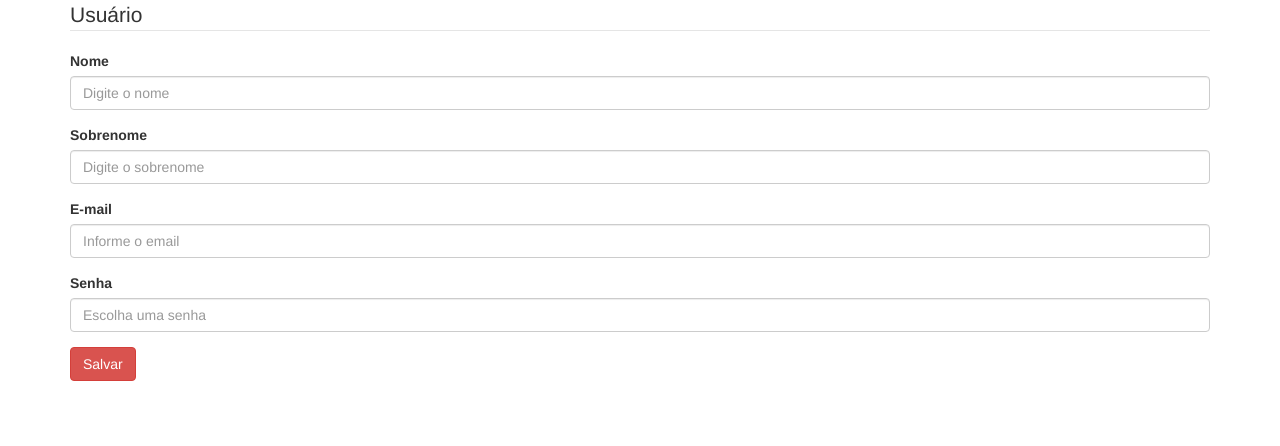
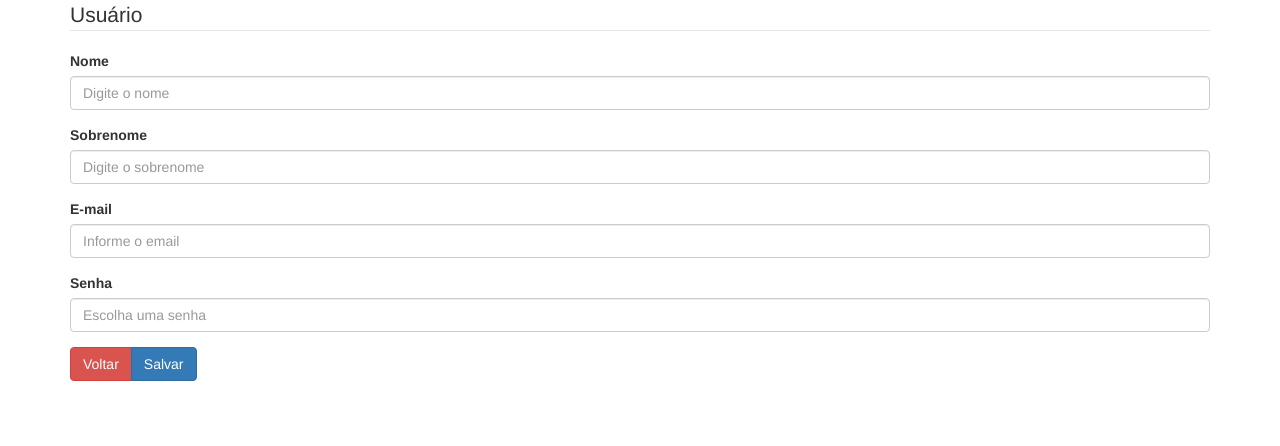
Before and after one commit to behtinholavor/DevClass, a PHP site: page /?page=usuario in a window 1280 px wide. Shown: the top 446 px of the page. Run offline with PHP 8.4, Linux system fonts and the light colour scheme; some libraries are stand-ins or nearby versions.

Commit message:
Impemented go back to home

```diff
--- a/public/pages/contato.php
+++ b/public/pages/contato.php
@@ -23,6 +23,8 @@
         <textarea cols="30" rows="10" class="form-control" name="message" placeholder="Mensagem"></textarea>
     </div>
 
-
-    <button type="submit" class="btn btn-primary">Enviar</button>
+    <div class="btn-group" role="group" aria-label="">
+        <button formaction="/pages/forms/back.php" type="hidden" class="btn btn-danger">Voltar</button>
+        <button type="submit" class="btn btn-primary">Enviar</button>
+    </div>
 </form>
--- /dev/null
+++ b/public/pages/forms/back.php
@@ -0,0 +1,5 @@
+<?php
+
+require "../../../bootstrap.php";
+
+redirectToHome();
--- a/public/pages/usuario.php
+++ b/public/pages/usuario.php
@@ -23,5 +23,8 @@
         <input name="password" type="password" class="form-control" placeholder="Escolha uma senha">
     </div>
 
-    <button type="submit" class="btn btn-danger">Salvar</button>
+    <div class="btn-group" role="group" aria-label="">
+        <button formaction="/pages/forms/back.php" type="hidden" class="btn btn-danger">Voltar</button>
+        <button type="submit" class="btn btn-primary">Salvar</button>
+    </div>
 </form>
```
Also changed, not shown: public/pages/home.php (line endings or trailing spaces).
